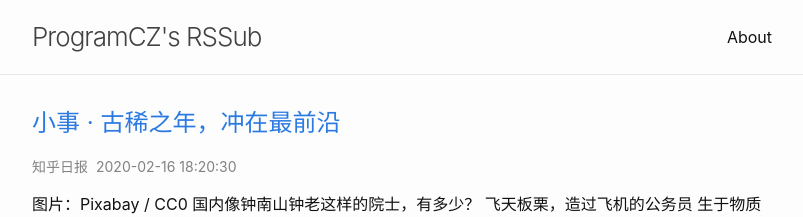
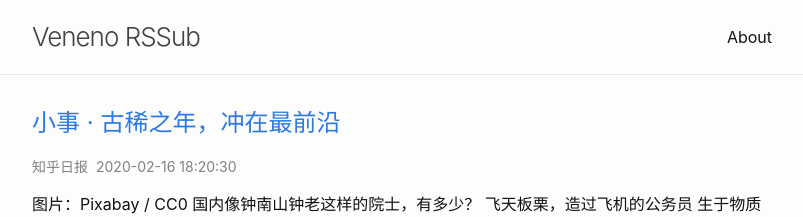
Before and after one commit to yzcx/rssub, a Jekyll site: the page built from index.md, in a window 1280 px wide and 900 px high. Shown: the top 217 px of the window, without its empty margins (238-1041 px from the left). Built offline with Jekyll 4.4.1, drawn with Linux system fonts in a browser that asks for light colours.

Commit message:
Update _config.yml

```diff
--- a/_config.yml
+++ b/_config.yml
@@ -18,12 +18,12 @@
 # You can create any custom variable you would like, and they will be accessible
 # in the templates via {{ site.myvariable }}.
 
-title: ProgramCZ's RSSub
+title: Veneno RSSub
 email:
 description: >- # this means to ignore newlines until "baseurl:"
   RSSub is a RSS subscriber driven by Jekyll and GitHub Pages.
 baseurl: "/rssub" # the subpath of your site, e.g. /blog
-url: "https://programcz.github.io" # the base hostname & protocol for your site, e.g. http://example.com
+url: "https://yzcx.github.io/rssub" # the base hostname & protocol for your site, e.g. http://example.com
 twitter_username:
 github_username:  ProgramCZ
 
```
